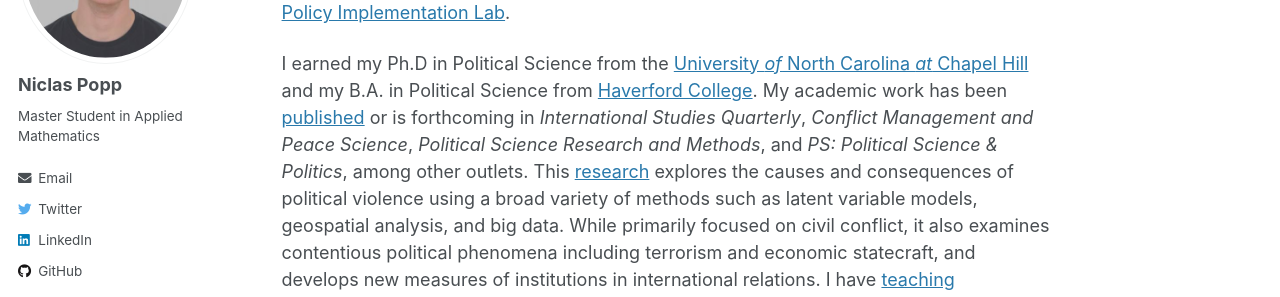
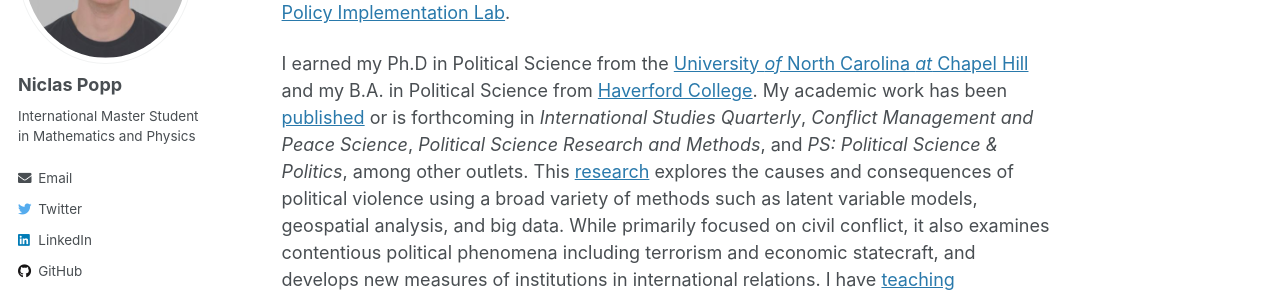
Before and after one commit to niclaspopp/niclaspopp.github.io_old, a Jekyll site: the page built from _pages/about.md, in a window 1280 px wide. Shown: the part 242-539 px from the top of the page. Built offline with Jekyll 4.4.1, drawn with Linux system fonts in a browser that asks for light colours.

Commit message:
Update _config.yml

```diff
--- a/_config.yml
+++ b/_config.yml
@@ -10,7 +10,7 @@ locale                   : "en-US"
 title                    : "Niclas Popp"
 title_separator          : "-"
 name                     : &name "Niclas Popp"
-description              : &description "International Master Student in Applied Mathematics"
+description              : &description "International Master Student in Mathematics and Physics"
 url                      : https://niclaspopp.github.io # the base hostname & protocol for your site e.g. "https://mmistakes.github.io"
 baseurl                  : "" # the subpath of your site, e.g. "/blog"
 repository               : "niclaspopp/niclaspopp.github.io"
@@ -84,7 +84,7 @@ analytics:
 author:
   name             : "Niclas Popp"
   avatar           : "portrait.JPG"
-  bio              : "Master Student in Applied Mathematics"
+  bio              : "International Master Student in Mathematics and Physics"
   location         :
   employer         :
   pubmed           :
```
